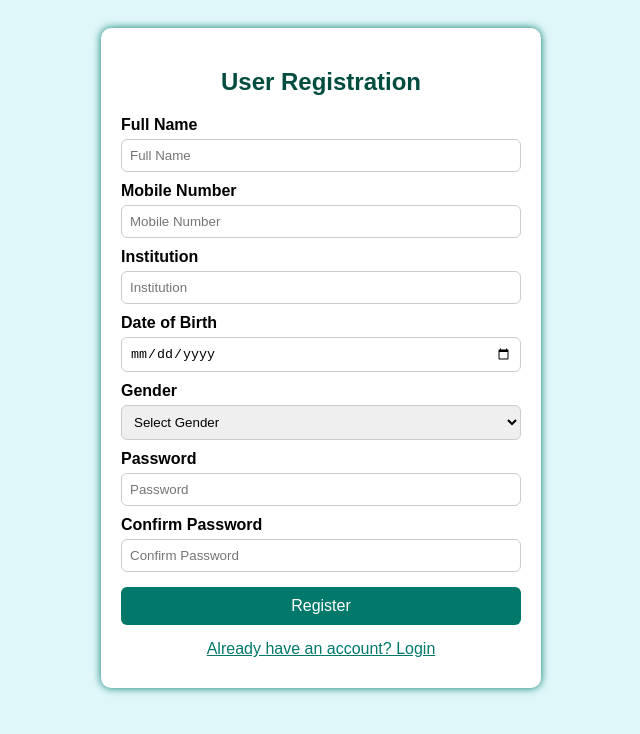
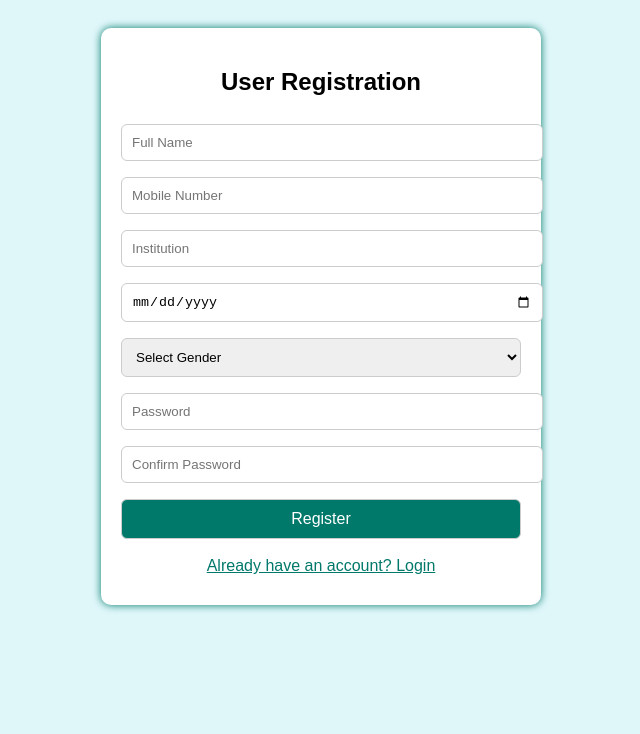
Before and after one commit to kawseribnjamal/ssc, a plain HTML site: page index.html in a window 1280 px wide. Both pictures are taken after a click on the element "Create a new account". Shown: the whole page, without its empty margins (319-959 px from the left). Drawn offline with Linux system fonts and the light colour scheme.

Commit message:
Update index.html

```diff
--- a/index.html
+++ b/index.html
@@ -5,114 +5,45 @@
   <meta name="viewport" content="width=device-width, initial-scale=1" />
   <title>Login / Register</title>
   <script src="https://www.gstatic.com/firebasejs/9.22.2/firebase-app-compat.js"></script>
+  <script src="https://www.gstatic.com/firebasejs/9.22.2/firebase-auth-compat.js"></script>
   <script src="https://www.gstatic.com/firebasejs/9.22.2/firebase-firestore-compat.js"></script>
   <style>
-    body {
-      font-family: Arial, sans-serif;
-      background: #e0f7fa;
-      padding: 20px;
-      text-align: center;
-    }
-    .container {
-      max-width: 400px;
-      margin: auto;
-      background: white;
-      padding: 20px;
-      border-radius: 10px;
-      box-shadow: 0 0 8px #00796b;
-    }
-    h2 {
-      color: #004d40;
-    }
-    label {
-      display: block;
-      text-align: left;
-      margin-top: 10px;
-      font-weight: bold;
-    }
-    input[type="text"],
-    input[type="password"],
-    input[type="date"],
-    select {
-      width: 100%;
-      padding: 8px;
-      margin-top: 5px;
-      border-radius: 6px;
-      border: 1px solid #ccc;
-      box-sizing: border-box;
-    }
-    button {
-      margin-top: 15px;
-      padding: 10px;
-      width: 100%;
-      background: #00796b;
-      color: white;
-      border: none;
-      border-radius: 6px;
-      cursor: pointer;
-      font-size: 16px;
-    }
-    button:hover {
-      background: #004d40;
-    }
-    .toggle-link {
-      margin-top: 15px;
-      color: #00796b;
-      cursor: pointer;
-      text-decoration: underline;
-      display: inline-block;
-    }
-    .error {
-      color: red;
-      margin-top: 10px;
-    }
+    body { font-family: Arial; background: #e0f7fa; text-align: center; padding: 20px; }
+    .container { max-width: 400px; margin: auto; background: white; padding: 20px; border-radius: 10px; box-shadow: 0 0 8px #00796b; }
+    input, select, button { width: 100%; padding: 10px; margin: 8px 0; border-radius: 6px; border: 1px solid #ccc; }
+    button { background: #00796b; color: white; font-size: 16px; cursor: pointer; }
+    .toggle-link { margin-top: 10px; color: #00796b; text-decoration: underline; cursor: pointer; }
+    .error { color: red; margin-top: 10px; }
   </style>
 </head>
 <body>
   <div class="container">
     <h2 id="formTitle">User Login</h2>
 
-    <!-- Login Form -->
     <form id="loginForm">
-      <label for="loginMobile">Mobile Number</label>
-      <input type="text" id="loginMobile" required placeholder="Mobile Number" />
-      <label for="loginPassword">Password</label>
-      <input type="password" id="loginPassword" required placeholder="Password" />
+      <input type="text" id="loginMobile" placeholder="Mobile Number" required>
+      <input type="password" id="loginPassword" placeholder="Password" required>
       <button type="submit">Login</button>
       <div class="toggle-link" onclick="toggleForm()">Create a new account</div>
     </form>
 
-    <!-- Register Form -->
-    <form id="registerForm" style="display:none;">
-      <label for="regFullName">Full Name</label>
-      <input type="text" id="regFullName" required placeholder="Full Name" />
-
-      <label for="regMobile">Mobile Number</label>
-      <input type="text" id="regMobile" required placeholder="Mobile Number" />
-
-      <label for="regInstitution">Institution</label>
-      <input type="text" id="regInstitution" required placeholder="Institution" />
-
-      <label for="regDOB">Date of Birth</label>
-      <input type="date" id="regDOB" required />
-
-      <label for="regGender">Gender</label>
+    <form id="registerForm" style="display: none;">
+      <input type="text" id="regFullName" placeholder="Full Name" required>
+      <input type="text" id="regMobile" placeholder="Mobile Number" required>
+      <input type="text" id="regInstitution" placeholder="Institution" required>
+      <input type="date" id="regDOB" required>
       <select id="regGender" required>
         <option value="" disabled selected>Select Gender</option>
         <option value="Male">Male</option>
         <option value="Female">Female</option>
         <option value="Other">Other</option>
       </select>
-
-      <label for="regPassword">Password</label>
-      <input type="password" id="regPassword" required placeholder="Password" />
-
-      <label for="regConfirmPassword">Confirm Password</label>
-      <input type="password" id="regConfirmPassword" required placeholder="Confirm Password" />
-
+      <input type="password" id="regPassword" placeholder="Password" required>
+      <input type="password" id="regConfirmPassword" placeholder="Confirm Password" required>
       <button type="submit">Register</button>
       <div class="toggle-link" onclick="toggleForm()">Already have an account? Login</div>
     </form>
+
     <div class="error" id="errorMsg"></div>
   </div>
 
@@ -121,16 +52,11 @@
     const firebaseConfig = {
       apiKey: "AIzaSyA3ZVHmeCvfdfYj4RH6D7nos1_XlS7zoL8",
       authDomain: "sscresult-b774b.firebaseapp.com",
-      databaseURL: "https://sscresult-b774b-default-rtdb.firebaseio.com",
-      projectId: "sscresult-b774b",
-      storageBucket: "sscresult-b774b.firebasestorage.app",
-      messagingSenderId: "386108440083",
-      appId: "1:386108440083:web:9f8811ef165282269549e6",
-      measurementId: "G-GGZ9Q2489E"
+      projectId: "sscresult-b774b"
     };
-
     firebase.initializeApp(firebaseConfig);
     const db = firebase.firestore();
+    const auth = firebase.auth();
 
     const loginForm = document.getElementById("loginForm");
     const registerForm = document.getElementById("registerForm");
@@ -139,46 +65,38 @@
 
     function toggleForm() {
       errorMsg.textContent = "";
-      if (loginForm.style.display === "none") {
-        loginForm.style.display = "block";
-        registerForm.style.display = "none";
-        formTitle.textContent = "User Login";
-      } else {
-        loginForm.style.display = "none";
-        registerForm.style.display = "block";
-        formTitle.textContent = "User Registration";
-      }
+      const isLogin = loginForm.style.display !== "none";
+      loginForm.style.display = isLogin ? "none" : "block";
+      registerForm.style.display = isLogin ? "block" : "none";
+      formTitle.textContent = isLogin ? "User Registration" : "User Login";
     }
 
+    // Registration with Firebase Auth
     registerForm.addEventListener("submit", async e => {
       e.preventDefault();
       errorMsg.textContent = "";
 
-      const fullName = document.getElementById("regFullName").value.trim();
-      const mobile = document.getElementById("regMobile").value.trim();
-      const institution = document.getElementById("regInstitution").value.trim();
-      const dob = document.getElementById("regDOB").value;
-      const gender = document.getElementById("regGender").value;
-      const password = document.getElementById("regPassword").value;
-      const confirmPassword = document.getElementById("regConfirmPassword").value;
+      const fullName = regFullName.value.trim();
+      const mobile = regMobile.value.trim();
+      const institution = regInstitution.value.trim();
+      const dob = regDOB.value;
+      const gender = regGender.value;
+      const password = regPassword.value;
+      const confirmPassword = regConfirmPassword.value;
 
       if (password !== confirmPassword) {
         errorMsg.textContent = "Passwords do not match!";
         return;
       }
 
+      const email = `${mobile}@ssc.com`; // using phone as email-like unique ID
+
       try {
-        // Check if mobile already exists
-        const existing = await db.collection("users").where("username", "==", mobile).get();
-        if (!existing.empty) {
-          errorMsg.textContent = "Mobile number already registered.";
-          return;
-        }
+        const userCredential = await auth.createUserWithEmailAndPassword(email, password);
+        const uid = userCredential.user.uid;
 
-        // Save user to Firestore
-        await db.collection("users").add({
+        await db.collection("users").doc(uid).set({
           username: mobile,
-          password: password,
           fullName,
           institution,
           dob,
@@ -190,44 +108,31 @@
         toggleForm();
         registerForm.reset();
       } catch (error) {
-        errorMsg.textContent = "Registration failed. Try again.";
-        console.error(error);
+        errorMsg.textContent = error.message || "Registration failed!";
       }
     });
 
+    // Login with Firebase Auth
     loginForm.addEventListener("submit", async e => {
       e.preventDefault();
       errorMsg.textContent = "";
 
-      const username = document.getElementById("loginMobile").value.trim();
-      const password = document.getElementById("loginPassword").value.trim();
+      const username = loginMobile.value.trim();
+      const password = loginPassword.value.trim();
 
-      // Admin login check
+      // Admin bypass login
       if (username === "abdullah" && password === "6162636465") {
-        // Redirect to admin dashboard
         window.location.href = "admin.html";
         return;
       }
 
-      // User login check Firestore
+      const email = `${username}@ssc.com`; // same format used in registration
+
       try {
-        const snapshot = await db.collection("users")
-          .where("username", "==", username)
-          .where("password", "==", password)
-          .get();
-
-        if (snapshot.empty) {
-          errorMsg.textContent = "Invalid username or password.";
-          return;
-        }
-
-        // You can save session info here if needed
-
-        // Redirect to user dashboard
-        window.location.href = "user-dashboard.html?username=" + encodeURIComponent(username);
+        await auth.signInWithEmailAndPassword(email, password);
+        window.location.href = "user-dashboard.html";
       } catch (error) {
-        errorMsg.textContent = "Login failed. Try again.";
-        console.error(error);
+        errorMsg.textContent = "Login failed: " + (error.message || "Check credentials.");
       }
     });
   </script>
```
